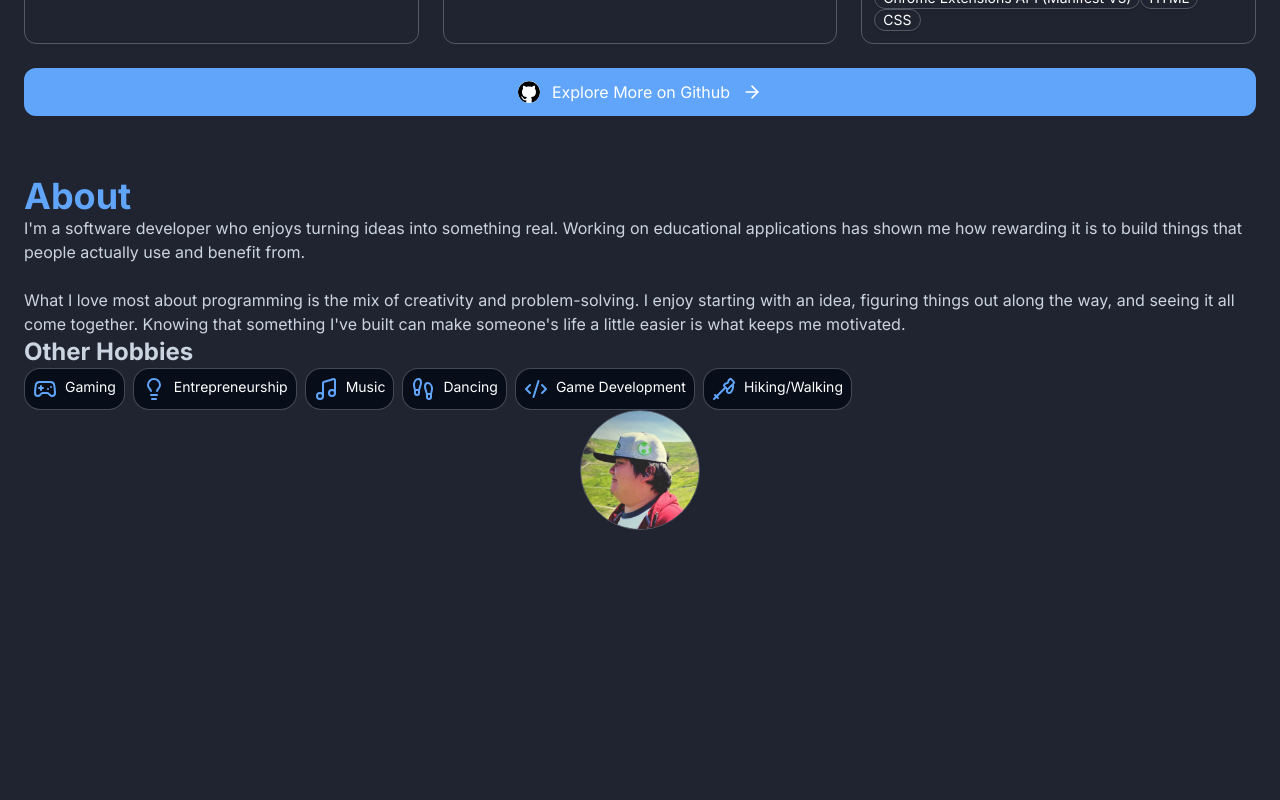
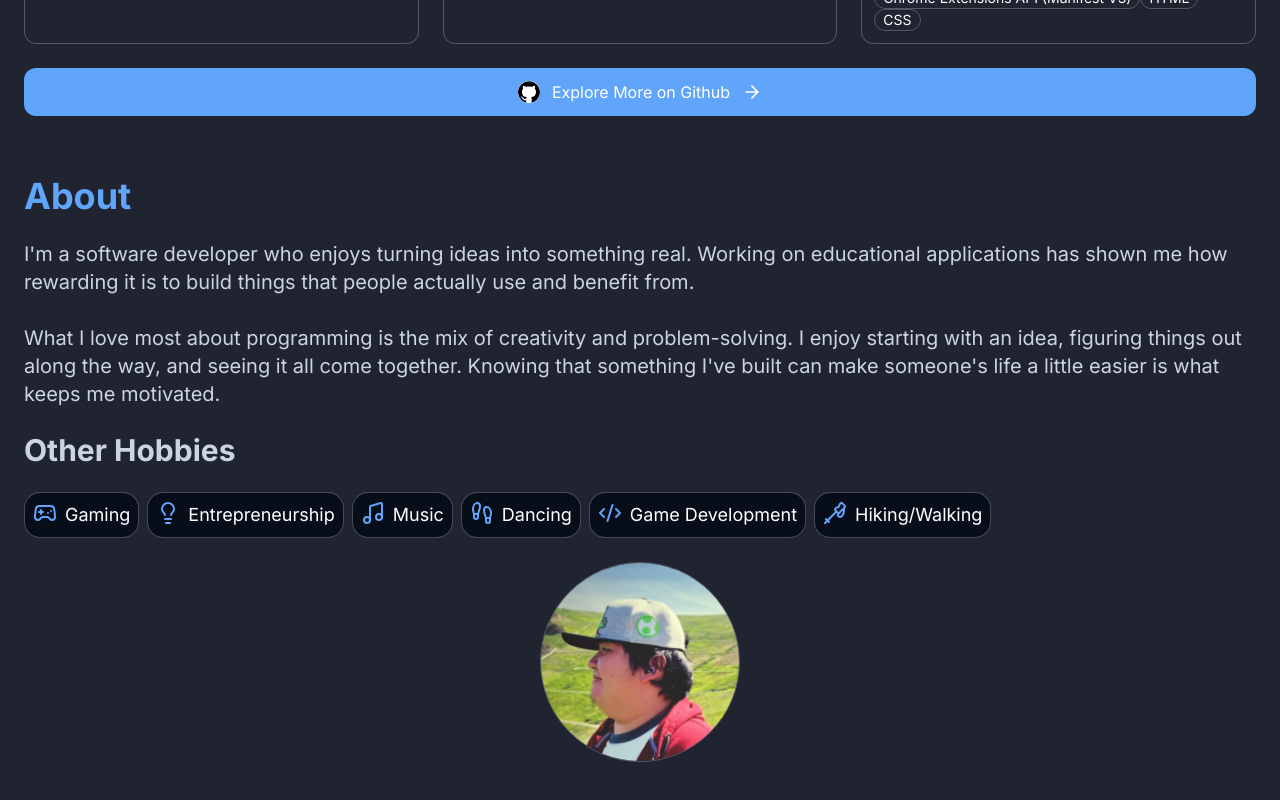
Before and after one commit to gnikkoch96/portfolio-updated, a React (Vite) app: page / in a window 1280 px wide. Shown: the part 2300-3100 px from the top of the page. Built offline with nearby package versions, Linux system fonts and the light colour scheme.

Commit message:
style(about): make layout more responsive

```diff
--- a/src/sections/About.tsx
+++ b/src/sections/About.tsx
@@ -23,31 +23,31 @@ const aboutMeText = `I'm a software developer who enjoys turning ideas into some
 export default function About() {
   return (
     <section id="about" className="content-section">
+      <div className="container-content-section">
         <SectionHeader sectionTitle="About" sectionSubtext="" />
-
-      <p className="text-muted whitespace-pre-line">{aboutMeText}</p>
+        <p className="text-muted whitespace-pre-line lg:text-xl">{aboutMeText}</p>
 
         {/* what I enjoy */}
-      <h3 className="text-2xl font-bold text-muted">Other Hobbies</h3>
+        <h3 className="text-2xl font-bold text-muted lg:text-3xl">Other Hobbies</h3>
         <div className="flex flex-wrap gap-2">
           {hobbies.map(({ name, icon: Icon }) => (
             <span
               key={name}
-            className="flex gap-2 border border-muted/30  bg-background p-2 rounded-2xl text-sm"
+              className="flex gap-2 border border-muted/30  bg-background p-2 rounded-2xl text-sm lg:text-lg"
             >
               <Icon className="text-accent" /> {name}
             </span>
           ))}
         </div>
-
         {/* profile image */}
         <div className="flex justify-center">
           <img
             src={profileImage}
             alt="profile image"
             loading="lazy"
-          className="size-30 rounded-full border border-muted/30"
+            className="size-30 rounded-full border border-muted/30 lg:size-50"
           />
+        </div>
       </div>
     </section>
   );
```
Lines whose indentation alone changed are shown as unchanged.
